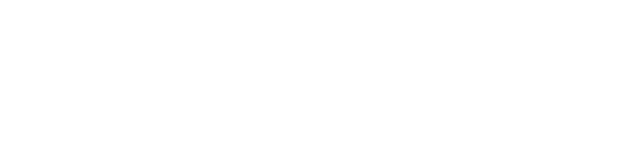
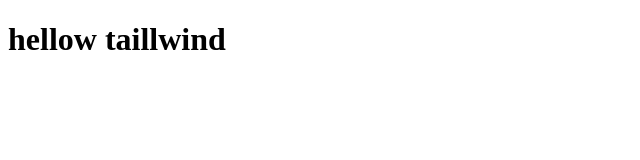
Before and after one commit to ocircleo/module-15, a plain HTML site: page index.html in a window 1280 px wide. Shown: the whole page, without its empty margins (0-640 px from the left). Drawn offline with Linux system fonts and the light colour scheme.

Commit message:
hello tailwind

```diff
--- a/index.html
+++ b/index.html
@@ -7,6 +7,6 @@
     <title>Taillwind css 1</title>
 </head>
 <body>
-
+    <h1>hellow taillwind</h1>
 </body>
 </html>
```
